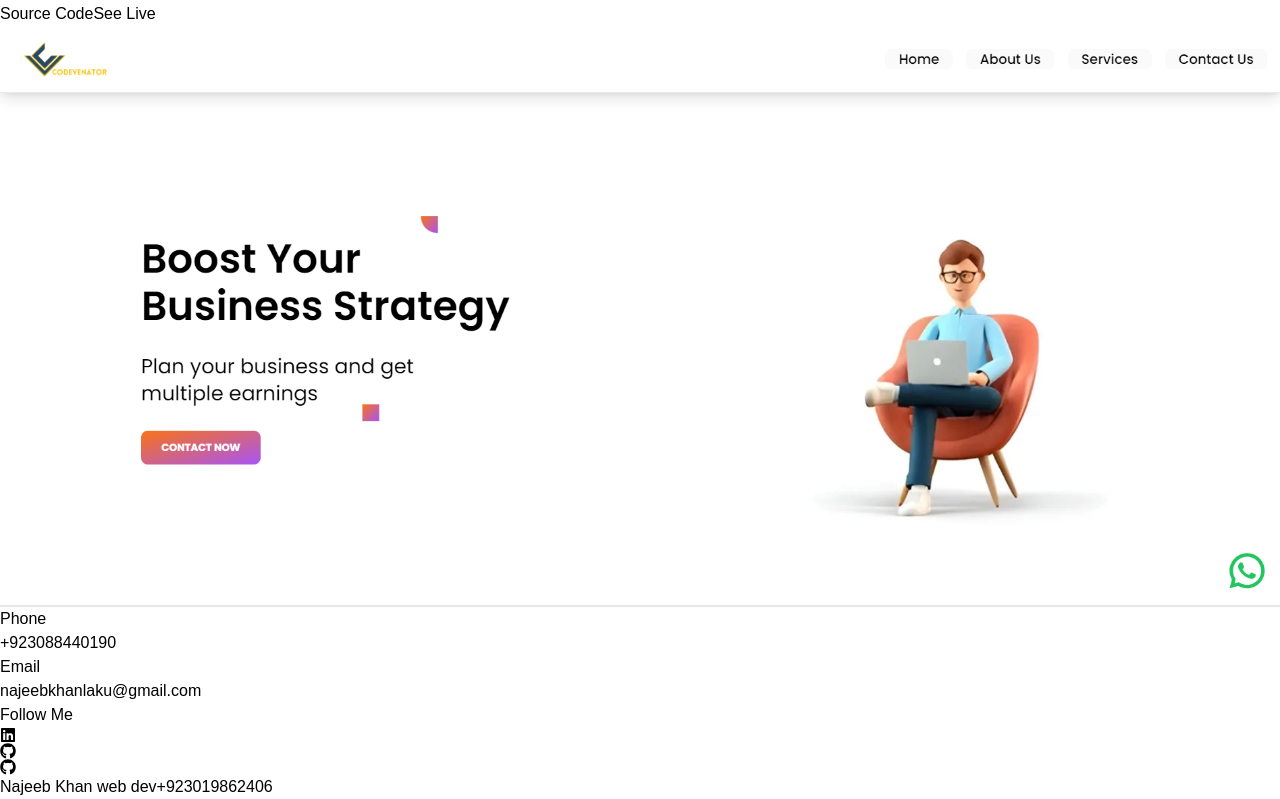
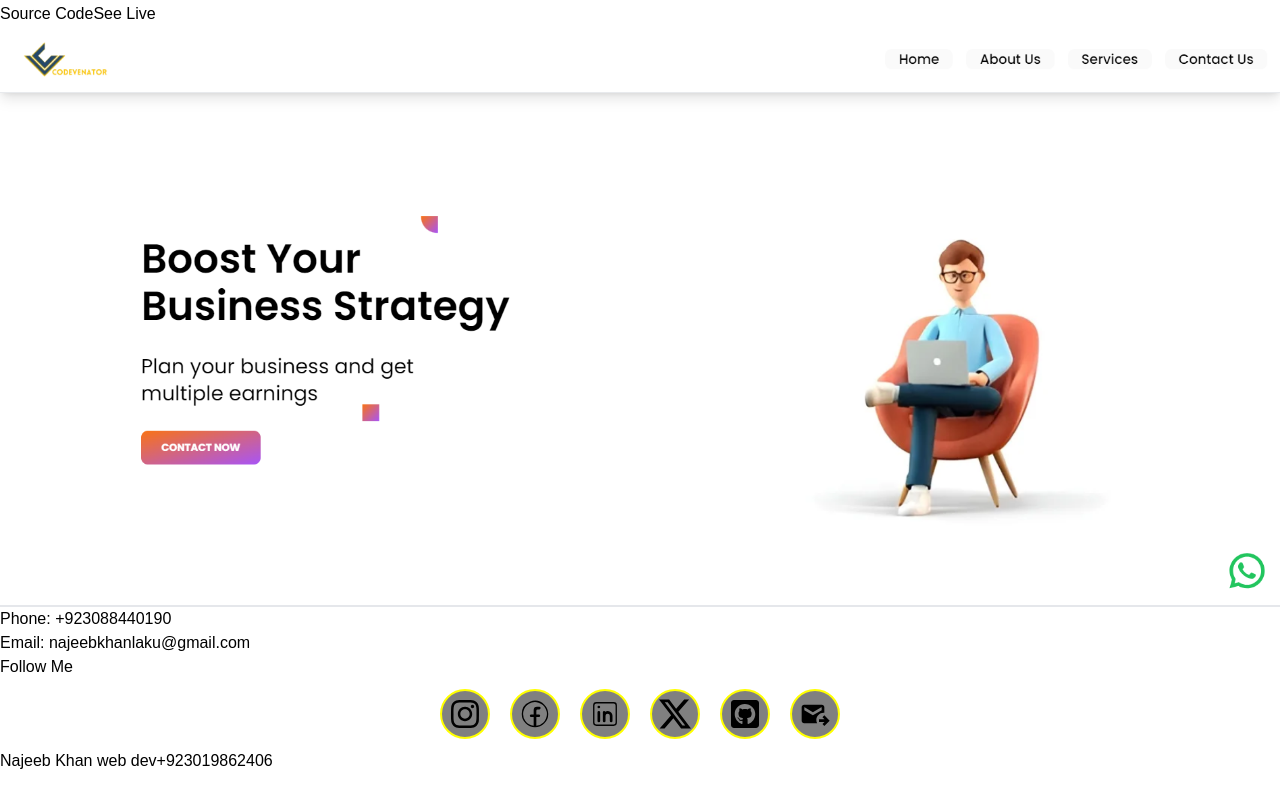
Before and after one commit to NAJEEBKHAN123/Najeeb-Khan, a React (Vite) app: page /Najeeb-Khan/projects in a window 1280 px wide. Shown: the part 1549-2348 px from the top of the page. After the commit the page ends 2322 px from the top, so only its background shows below. Built offline with nearby package versions, Linux system fonts and the light colour scheme; a web font is replaced by a local one.

Commit message:
update footer

```diff
--- a/src/components/Footer.jsx
+++ b/src/components/Footer.jsx
@@ -1,5 +1,9 @@
 import React from "react";
-import { FaLinkedin, FaGithub } from "react-icons/fa";
+import { FaInstagram, FaGithubSquare } from "react-icons/fa";
+import { CiFacebook, CiLinkedin } from "react-icons/ci";
+import { BsTwitterX } from "react-icons/bs";
+import { MdOutgoingMail } from "react-icons/md";
+// import '../screens/Home.css';
 
 function Footer() {
   const handleEmailClick = () => {
@@ -13,33 +17,44 @@ function Footer() {
   return (
     <>
       <hr className="h-[2px]" />
-      <div className="flex flex-col lg:h-[100px] justify-between px-8 md:px-16 py-8 lg:flex-row">
-        <div>
-          <h2 className="font-semibold text-xl">Phone</h2>
+      <div className="flex flex-col lg:flex-row justify-between items-center px-8 md:px-16 py-8">
+        <div className="text-center lg:text-left">
+          <span className="font-semibold text-xl">Phone: </span>
           <span onClick={handlePhoneClick} className="cursor-pointer underline text-blue-500">+923088440190</span>
+          <div className="mt-6">
+            <span className="font-semibold text-xl">Email: </span>
+            <span onClick={handleEmailClick} className="cursor-pointer underline text-blue-500">najeebkhanlaku@gmail.com</span>
           </div>
-        <div className="mt-6 lg:mt-0">
-          <h2 className="font-semibold text-xl">Email</h2>
-          <span onClick={handleEmailClick} className="cursor-pointer  underline text-blue-500">najeebkhanlaku@gmail.com</span>
         </div>
-        <div className="mt-6 lg:mt-0">
+
+        <div className="mt-6 lg:mt-0 text-center">
           <h2 className="font-semibold text-xl">Follow Me</h2>
-          <div className="flex">
-            <a href="https://www.linkedin.com/in/najeeb-khan90/?utm_source=share&utm_campaign=share_via&utm_content=profile&utm_medium=android_app">
-              <FaLinkedin className="text-3xl hover:scale-110 transition-all duration-200" />
+          <div className="flex justify-center mt-2">
+            <div className="contact-icon flex">
+              <a href="" className="items">
+                <FaInstagram className="icons  hover:scale-110 transition-all duration-200"    />
               </a>
-            <a href="https://github.com/NAJEEBKHAN123">
-              <FaGithub className="text-3xl ml-4 hover:scale-110 transition-all duration-200" />
+              <a href="https://www.facebook.com/profile.php?id=100053768207242" className="items">
+                <CiFacebook className="icons  hover:scale-110 transition-all duration-200"   />
               </a>
-            <a href="https://github.com/NAJEEBKHAN123">
-              <FaGithub className="text-3xl ml-4 hover:scale-110 transition-all duration-200" />
+              <a href="https://www.linkedin.com/in/najeeb-khan90" className="items">
+                <CiLinkedin className="icons  hover:scale-110 transition-all duration-200"   />
+              </a>
+              <a href="" className="items" target="_blank" rel="noopener noreferrer">
+                <BsTwitterX className="icons  hover:scale-110 transition-all duration-200"   />
+              </a>
+              <a href="https://github.com/NAJEEBKHAN123" className="items">
+                <FaGithubSquare className="icons hover:scale-110 transition-all duration-200" />
+              </a>
+              <a href="mailto:najeebkhanlaku@gmail.com" className="items">
+                <MdOutgoingMail className="icons  hover:scale-110 transition-all duration-200"  />
               </a>
             </div>
           </div>
-        <div className="mt-6 lg:mt-0">
-          <span className="block">
-            Najeeb Khan web dev
-          </span>
+        </div>
+
+        <div className="mt-6 lg:mt-0 text-center lg:text-right">
+          <span className="block">Najeeb Khan web dev</span>
           <span>+923019862406</span>
         </div>
       </div>
--- a/src/screens/About.jsx
+++ b/src/screens/About.jsx
@@ -23,10 +23,10 @@ function About() {
   }, []);
 
   return (
-    <div className="h-auto w-full flex items-center justify-center p-6 mt-24 lg:mt-52">
-      <div className="h-full w-full lg:w-[90%] ">
+    <div className="h-auto w-full flex items-center justify-center p-8 lg:mt-40 sm:mt-20 sm:p-2">
+      <div className="h-full w-full lg:w-[90%] sm:pt-8 md:pt-8">
         <motion.h1
-          className="text-4xl font-bold -mt-32 p-2"
+          className="text-4xl font-bold  p-2"
           initial={{ opacity: 0, y: -200 }}
           animate={{ opacity: 1, y: 0 }}
           transition={{ type: "spring", stiffness: 120 }}
@@ -34,7 +34,7 @@ function About() {
           About
         </motion.h1>
         <motion.div
-                  className=" border-2 rounded-lg border-red-500 p-14  bg-slate-300 "
+                  className=" border-2 rounded-lg border-red-500 p-16 sm:p-4 text-justify  bg-slate-300"
                   initial={{ opacity: 0, y: -500     }}
                   animate={{ opacity: 1, y: 0 }}
                   transition={{ type: "spring", stiffness: 120 }}
--- a/src/screens/Home.css
+++ b/src/screens/Home.css
@@ -32,6 +32,7 @@
 
 .random{
   display: flex;
+  justify-content: center;
   background-color:  rgb(40, 47, 97);
   width: 620px;
   text-align: center;
@@ -43,3 +44,30 @@
   /* transition: width 0.3s ease-in-out; */
   margin-top: 50px;
 }
+
+
+.contact-icon{
+  display: flex;
+  justify-content: center;
+  align-items: center;
+}
+.contact-icon .items{
+  background: gray;
+  margin: 10px;
+  height: 50px;
+  width: 50px;
+  display: flex;
+  justify-content: center;
+  align-items: center;
+  border-radius: 100%;
+  border: 2px solid yellow;
+}
+.contact-icon .items:hover{
+  background-color: var(--bg-color);
+  box-shadow: var(--box-shadow);
+}
+
+.contact-icon .items .icons{
+  font-size: 2rem;
+
+}
--- a/src/screens/HomePage.jsx
+++ b/src/screens/HomePage.jsx
@@ -15,14 +15,6 @@ const HomePage = () => {
         delayChildren: 0.3,
         staggerChildren: 0.2,
       },
-    },
-  };
-
-  const item = {
-    hidden: { y: 20, opacity: 0 },
-    visible: {
-      y: 0,
-      opacity: 1,
     },
   };
 
@@ -77,21 +69,7 @@ const HomePage = () => {
 
           </motion.div>
 
-          {/* About Me Section */}
-          <motion.div
-            className="mt-2"
-            initial="hidden"
-            animate="visible"
-            variants={container}
-          >
-            {/* <motion.h3
-              className="text-lg font-semibold mb-2 md:text-xl"
-              variants={item}
-            >
-              A Bit About Me...
-            </motion.h3> */}
 
-          </motion.div>
 
           {/* Navigation Links */}
           <motion.div
```
Lines whose indentation alone changed are shown as unchanged.
